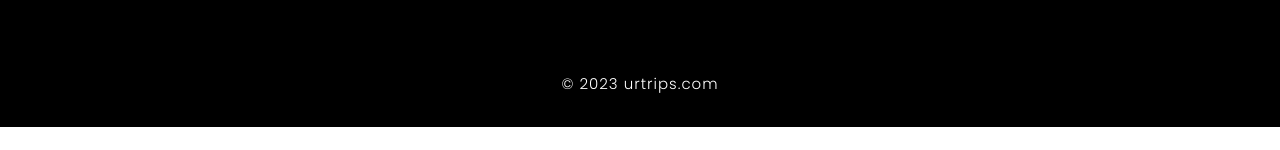
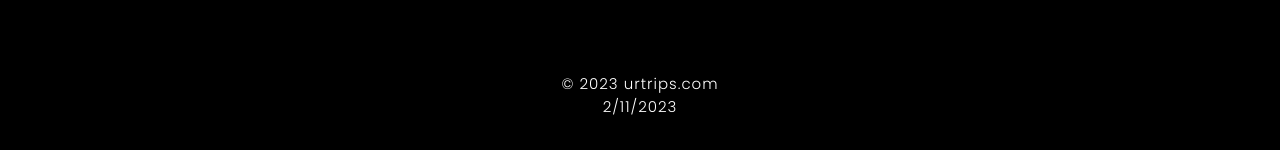
Before and after one commit to CoderFay/Cs346, a website: page homepag.html in a window 1280 px wide. Shown: the part 4722-4872 px from the top of the page. Before the commit the page ends 4849 px from the top, so only its background shows below. Drawn offline with nearby package versions, Linux system fonts and the light colour scheme.

Commit message:
Update homepag.html

```diff
--- a/homepag.html
+++ b/homepag.html
@@ -239,11 +239,16 @@
     </div>
 
     <div class="end">
-        <p>&copy; 2023 urtrips.com</p>
+        <p>&copy; 2023 urtrips.com</p>  <p id="date"></p>
     </div>
 </section>
 
 
 
 </body>
+ <script>
+    var date = new Date();
+
+    document.getElementById("date").innerHTML = date.toLocaleDateString();
+</script>
 </html>
```
